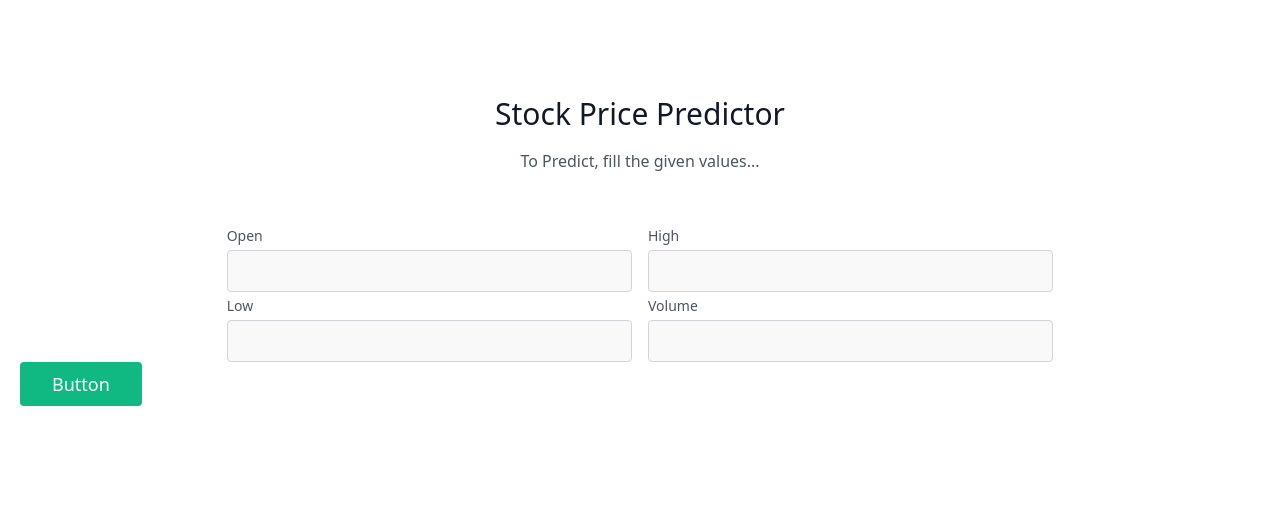
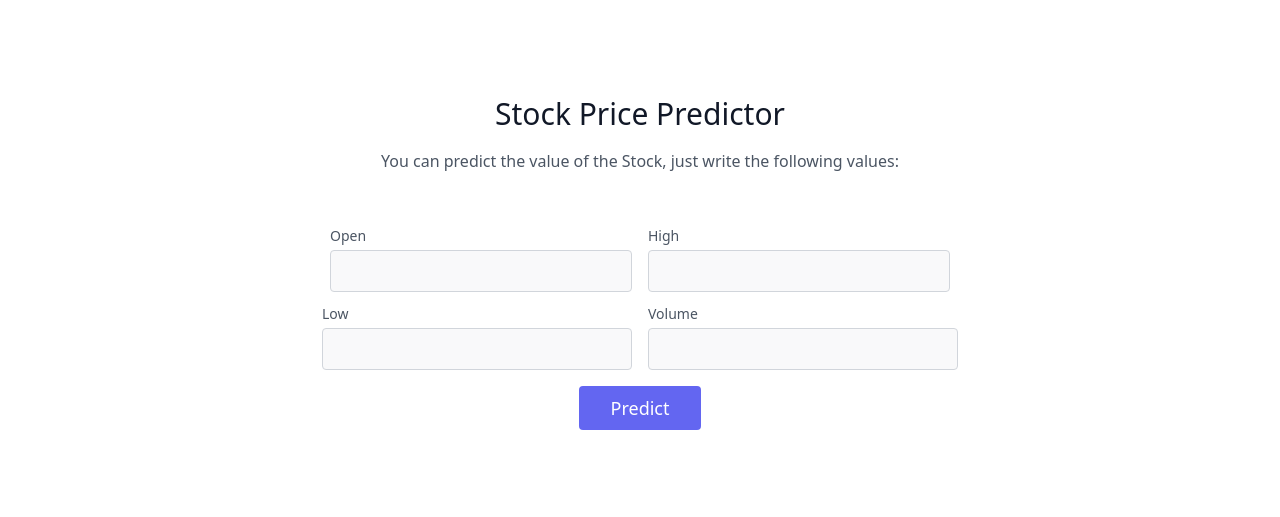
Before and after one commit to arinjaysaraf/Gold-Market-Value-Projector, a Flask app: page / in a window 1280 px wide. Shown: the top 517 px of the page. Run offline with Flask 2, Linux system fonts and the light colour scheme.

Commit message:
frontend changes

```diff
--- a/app.py
+++ b/app.py
@@ -1,4 +1,6 @@
 from flask import Flask, render_template
+from requests import request
+import utils
 
 app = Flask(__name__)
 
@@ -6,5 +8,15 @@ app = Flask(__name__)
 def home():
     return render_template('index.html')
 
+@app.route('/predict/', methods = ['GET','POST'])
+def predict():
+    if request.method == 'POST':
+        Open = request.form.get['Open']
+        High = request.form.get['High']
+        Low = request.form.get['Low']
+        Volume = request.form.get['Volume']
+    prediction = utils.preprocess(Open, High, Low, Volume)
+    return render_template('index.html', prediction_text=prediction)
+
 if __name__ == "__main__":
     app.run(debug=True)
--- a/templates/index.html
+++ b/templates/index.html
@@ -9,36 +9,45 @@
     <title>Stock Price Predictor</title>
 </head>
 <body>
-    <section class="text-gray-600 body-font">
-        <div class="container px-5 py-24 mx-auto">
-          <div class="flex flex-col text-center w-full mb-12">
-            <h1 class="sm:text-3xl text-2xl font-medium title-font mb-4 text-gray-900">Stock Price Predictor</h1>
-            <p class="lg:w-2/3 mx-auto leading-relaxed text-base">To Predict, fill the given values...</p>
-          </div>
-          <div class="flex lg:w-2/3 w-full sm:flex-row flex-col mx-auto px-8 sm:space-x-4 sm:space-y-0 space-y-4 sm:px-0 items-end">
-            <div class="relative flex-grow w-full">
+  <section class="text-gray-600 body-font relative">
+    <div class="container px-5 py-24 mx-auto">
+      <div class="flex flex-col text-center w-full mb-12">
+        <h1 class="sm:text-3xl text-2xl font-medium title-font mb-4 text-gray-900">Stock Price Predictor</h1>
+        <p class="lg:w-2/3 mx-auto leading-relaxed text-base">You can predict the value of the Stock, just write the following values: </p>
+      </div>
+      <div class="lg:w-1/2 md:w-2/3 mx-auto">
+        <div class="flex flex-wrap -m-2">
+          <div class="p-2 w-1/2">
+            <div class="relative">
               <label for="open" class="leading-7 text-sm text-gray-600">Open</label>
-              <input type="text" id="open" name="open" class="w-full bg-gray-100 bg-opacity-50 rounded border border-gray-300 focus:border-green-500 focus:bg-transparent focus:ring-2 focus:ring-green-200 text-base outline-none text-gray-700 py-1 px-3 leading-8 transition-colors duration-200 ease-in-out">
-            </div>
-            <div class="relative flex-grow w-full">
-              <label for="high" class="leading-7 text-sm text-gray-600">High</label>
-              <input type="text" id="high" name="high" class="w-full bg-gray-100 bg-opacity-50 rounded border border-gray-300 focus:border-green-500 focus:bg-transparent focus:ring-2 focus:ring-green-200 text-base outline-none text-gray-700 py-1 px-3 leading-8 transition-colors duration-200 ease-in-out">
+              <input type="text" id="open" name="open" class="w-full bg-gray-100 bg-opacity-50 rounded border border-gray-300 focus:border-indigo-500 focus:bg-white focus:ring-2 focus:ring-indigo-200 text-base outline-none text-gray-700 py-1 px-3 leading-8 transition-colors duration-200 ease-in-out">
             </div>
           </div>
-          <div class="flex lg:w-2/3 w-full sm:flex-row flex-col mx-auto px-8 sm:space-x-4 sm:space-y-0 space-y-4 sm:px-0 items-end">
-            <div class="relative flex-grow w-full">
-              <label for="low" class="leading-7 text-sm text-gray-600">Low</label>
-              <input type="text" id="low" name="low" class="w-full bg-gray-100 bg-opacity-50 rounded border border-gray-300 focus:border-green-500 focus:bg-transparent focus:ring-2 focus:ring-green-200 text-base outline-none text-gray-700 py-1 px-3 leading-8 transition-colors duration-200 ease-in-out">
+          <div class="p-2 w-1/2">
+            <div class="relative">
+              <label for="high" class="leading-7 text-sm text-gray-600">High</label>
+              <input type="text" id="high" name="high" class="w-full bg-gray-100 bg-opacity-50 rounded border border-gray-300 focus:border-indigo-500 focus:bg-white focus:ring-2 focus:ring-indigo-200 text-base outline-none text-gray-700 py-1 px-3 leading-8 transition-colors duration-200 ease-in-out">
             </div>
-            <div class="relative flex-grow w-full">
+          </div>
+        <div class="flex flex-wrap -m-2">
+          <div class="p-2 w-1/2">
+            <div class="relative">
+              <label for="name" class="leading-7 text-sm text-gray-600">Low</label>
+              <input type="text" id="low" name="low" class="w-full bg-gray-100 bg-opacity-50 rounded border border-gray-300 focus:border-indigo-500 focus:bg-white focus:ring-2 focus:ring-indigo-200 text-base outline-none text-gray-700 py-1 px-3 leading-8 transition-colors duration-200 ease-in-out">
+            </div>
+          </div>
+          <div class="p-2 w-1/2">
+            <div class="relative">
               <label for="volume" class="leading-7 text-sm text-gray-600">Volume</label>
-              <input type="text" id="volume" name="volume" class="w-full bg-gray-100 bg-opacity-50 rounded border border-gray-300 focus:border-green-500 focus:bg-transparent focus:ring-2 focus:ring-green-200 text-base outline-none text-gray-700 py-1 px-3 leading-8 transition-colors duration-200 ease-in-out">
+              <input type="text" id="volume" name="volume" class="w-full bg-gray-100 bg-opacity-50 rounded border border-gray-300 focus:border-indigo-500 focus:bg-white focus:ring-2 focus:ring-indigo-200 text-base outline-none text-gray-700 py-1 px-3 leading-8 transition-colors duration-200 ease-in-out">
             </div>
+          </div>
+          <div class="p-2 w-full">
+            <button class="flex mx-auto text-white bg-indigo-500 border-0 py-2 px-8 focus:outline-none hover:bg-indigo-600 rounded text-lg">Predict</button>
+          </div>
         </div>
-        <span class="flex items-center">
-            <button class="text-white bg-green-500 border-0 py-2 px-8 focus:outline-none hover:bg-green-600 rounded text-lg">Button</button>
-        </span>
+      </div>
     </div>
-      </section>
+  </section>
 </body>
 </html>
```
